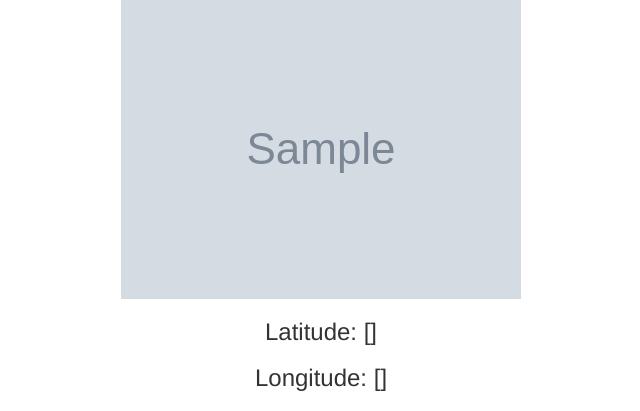
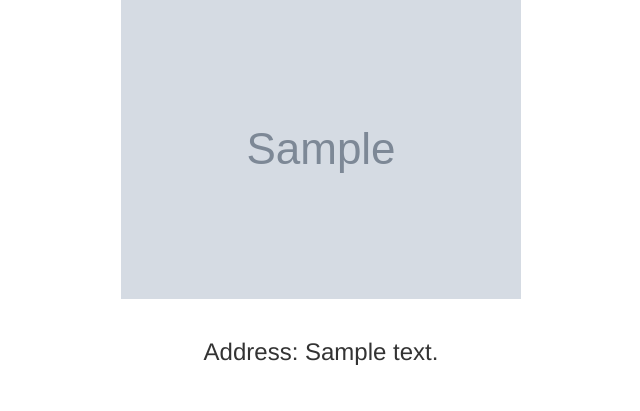
Before and after one commit to laurenpritchett/citysights, a Flask app: template templates/photo-details.html in a window 1280 px wide. Shown: the part 143-554 px from the top of the page, without its empty margins (319-959 px from the left). Run offline with Flask 2, Linux system fonts and the light colour scheme; the template is opened without the code that fills it: most values are stand-ins (such as "Sample title", 1, 10 or a date in 2020); grey boxes marked "Sample" are stand-in pictures; some libraries are stand-ins or nearby versions.

Commit message:
Wrote API call function to show address on photo-details page

```diff
--- a/server.py
+++ b/server.py
@@ -8,6 +8,8 @@ import os
 
 from get_photos import (api_key, api_secret, flickr, get_photos_by_location,
                         get_photo_location, get_photo_url)
+
+from get_address import gmaps, get_address_by_lat_lng
 
 from jinja2 import StrictUndefined
 
@@ -64,17 +66,14 @@ def show_photo_and_location(photo_id):
 
     lat = location_details['lat']
     lng = location_details['lng']
-    neighborhood = location_details['neighborhood']
-    locality = location_details['locality']
-    country = location_details['country']
+
+    address = get_address_by_lat_lng(lat, lng)
 
     return render_template("photo-details.html",
                            img_src=img_src,
                            lat=lat,
                            lng=lng,
-                           neighborhood=neighborhood,
-                           locality=locality,
-                           country=country,
+                           address=address,
                            google_maps_api_key=google_maps_api_key)
 
 if __name__ == "__main__":
--- a/templates/photo-details.html
+++ b/templates/photo-details.html
@@ -6,11 +6,8 @@
 
 <section id="photo-details">
 
-<img src="{{ img_src }}" id="photo-details">
-<h3>Latitude: {{ lat }}</h3>
-<h3>Longitude: {{ lng }}</h3>
-<h3>Locality: {{ locality }}</h3>
-<h3>Country: {{ country }}</h3><br>
+<img src="{{ img_src }}" id="photo-details"><br><br>
+<h3>Address: {{ address }} </h3><br><br>
 
 
 <div id="map"></div>
```
Also changed, not shown: get_address.py (added, +19 -0 lines).
